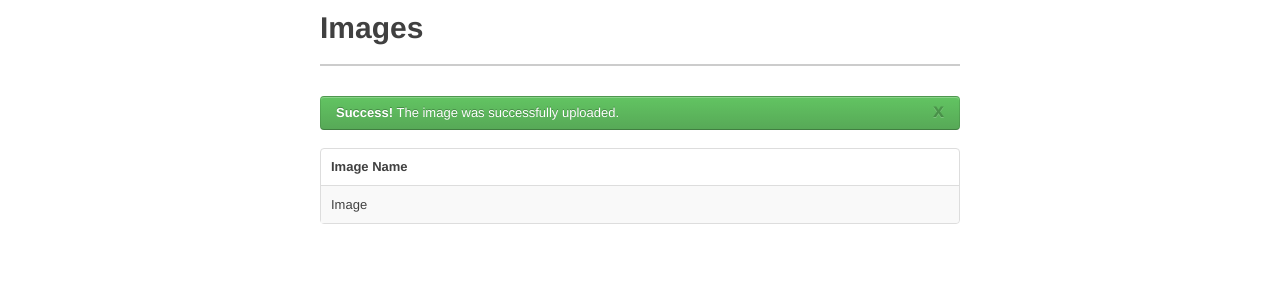
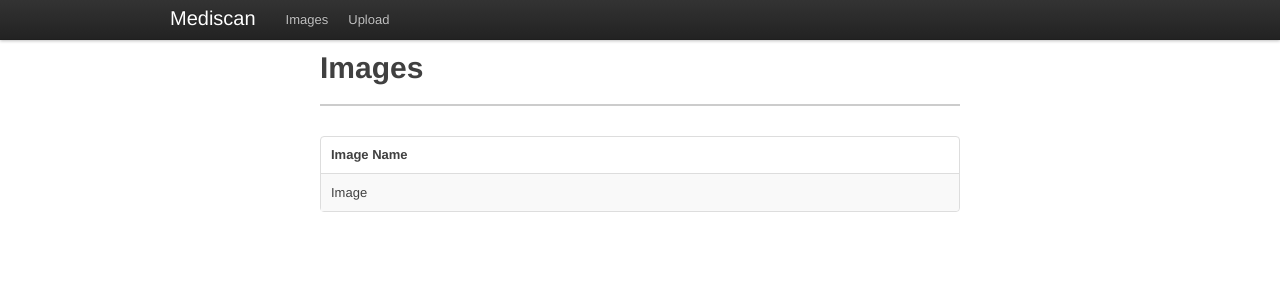
Before and after one commit to ehelms/medipa_web, a Flask app: page /image/ in a window 1280 px wide. Shown: the top 300 px of the page. Run offline with Flask 2, Linux system fonts and the light colour scheme; style sheets or scripts are compiled from the project's sources; some libraries are stand-ins or nearby versions.

Commit message:
Adds top bar with links to images and upload.

```diff
--- a/mediscan/static/stylesheets/main.less
+++ b/mediscan/static/stylesheets/main.less
@@ -1,6 +1,6 @@
 #content {
   width: 50%;
-  margin: 0 auto;
+  margin: 50px auto 0 auto;
 
   header {
     border-bottom: 2px solid #CCC;
--- a/mediscan/templates/images.html
+++ b/mediscan/templates/images.html
@@ -12,17 +12,25 @@
   </head>
   <body>
     <div id="content">
+      <div class="topbar-wrapper">
+        <div class="topbar" data-dropdown="dropdown">
+          <div class="topbar-inner">
+            <div class="container">
+              <h3>
+                <a href="#">Mediscan</a>
+              </h3>
+              <ul class="nav">
+                <li><a href="/image/">Images</a></li>
+                <li><a href="/image/upload/">Upload</a></li>
+              </ul>
+            </div>
+          </div>
+        </div>
+      </div>
       <header>
         <h1>Images</h1>
       </header>
       <section>
-        <div class="alert-message success">
-          <a class="close" href="#">x</a>
-          <p>
-            <strong>Success!</strong>
-            The image was successfully uploaded.
-          </p>
-        </div>
         <table class="zebra-striped">
           <thead>
             <tr>
```
Also changed, not shown: mediscan/templates/upload.html (+22 -0 lines).
